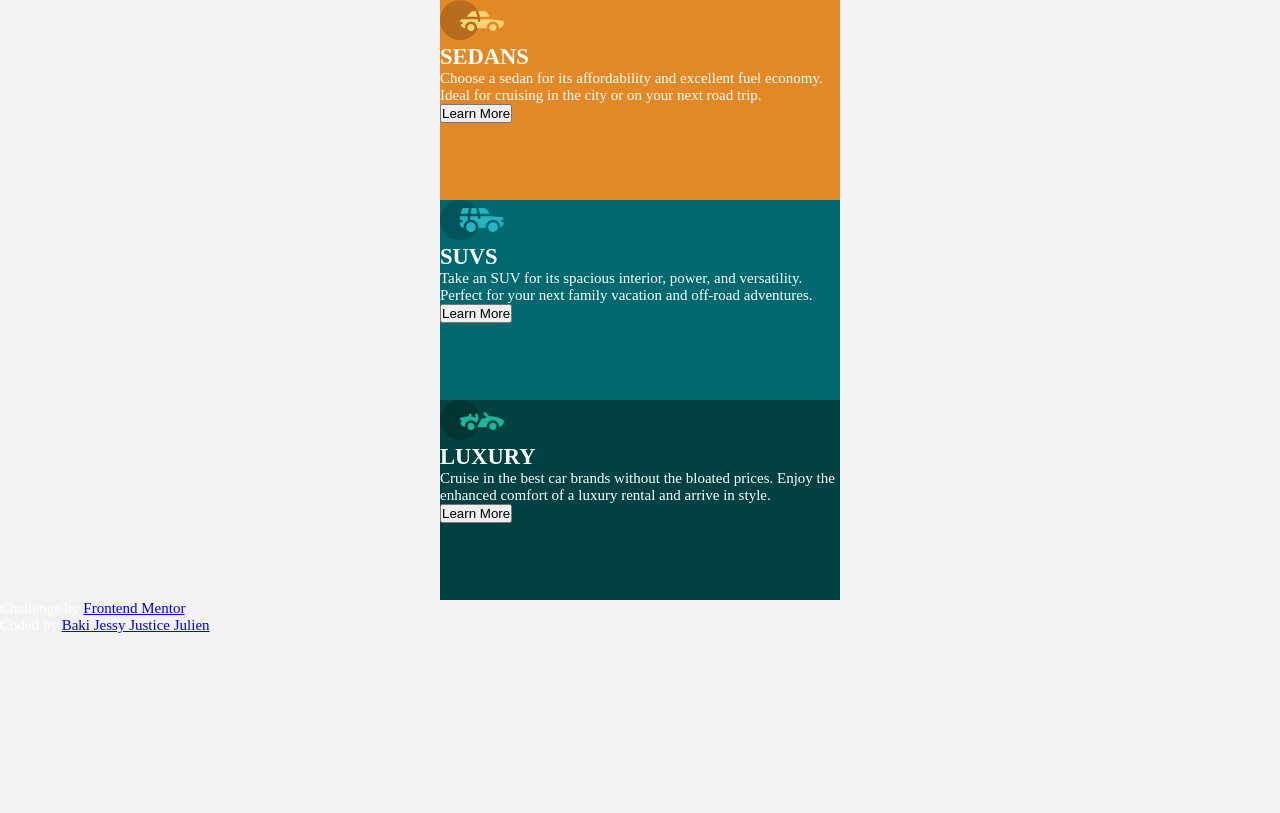
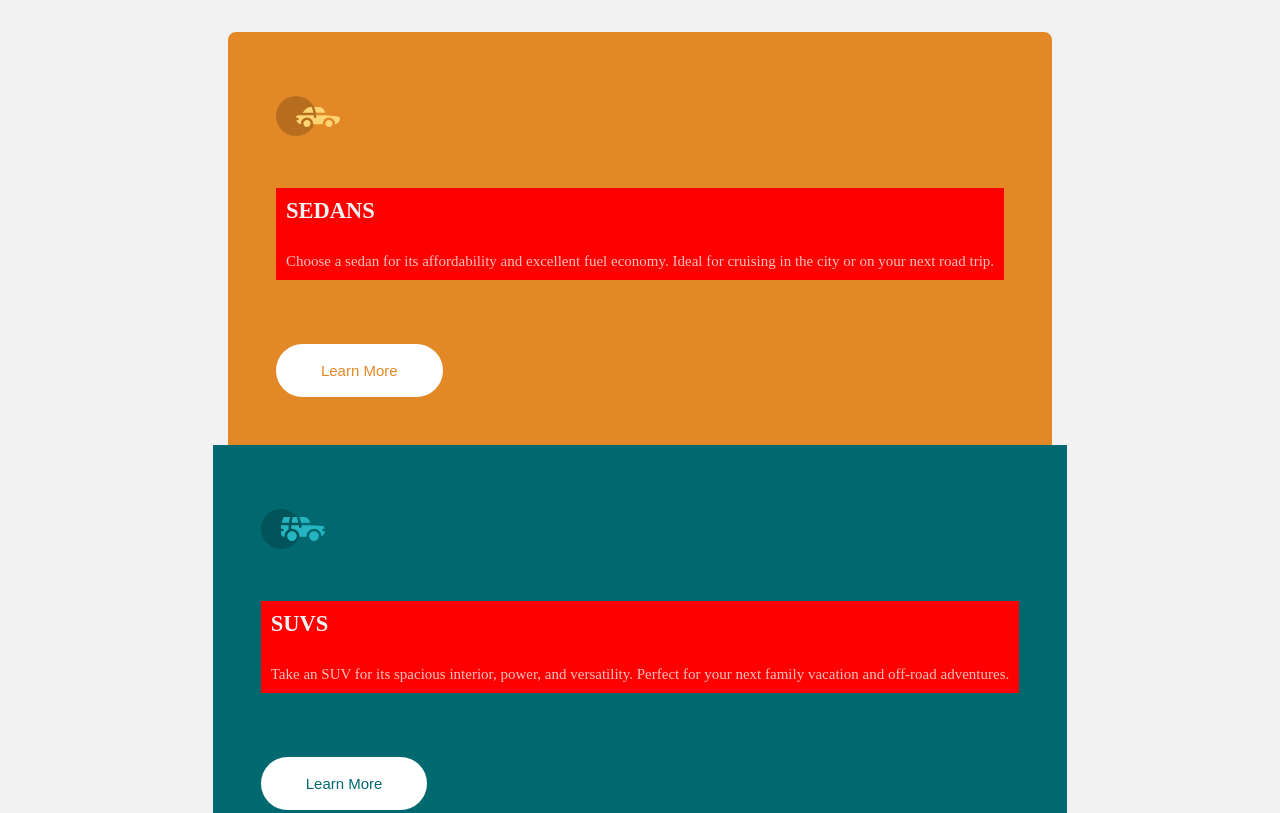
Before and after one commit to blackdreamer15/FEM-3-column-preview-card-component, a plain HTML site: page index.html in a window 1280 px wide. Shown: the top 813 px of the page. Drawn offline with Linux system fonts and the light colour scheme.

Commit message:
Add styles to the sections and add changes to body

```diff
--- a/main.css
+++ b/main.css
@@ -17,29 +17,31 @@
 }
 
 body {
+    font-size: 15px;
+    font-family: ;
     background-color: var(--lighter-gray);
     color: var(--prim-white);
-    font-size: 15px;
-    font-family: ;
+    display: flex;
+    flex-direction: column;
+    align-items: center;
+    justify-content: center;
+    margin: 0rem auto;
     min-height: 100vh;
 }
 
 main {
-    min-width: 375px;
-    width: 400px;
-    margin: 0 auto;
+    min-width: 200px;
+    margin: 2rem 3rem;
     display: flex;
     flex-direction: column;
     align-items: center;
     justify-content: center;
-}
-
-section {
-    height: 200px;
+    min-height: 100vh;
 }
 
 section#sedans {
     background: var(--prim-orange);
+    border-radius: 8px 8px 0 0;
 }
 
 section#suvs {
@@ -48,8 +50,44 @@ section#suvs {
 
 section#luxury {
     background: var(--darker-cyan);
+    border-radius: 0 0 8px 8px;
 }
 
+section img {
+    margin: 4rem 3rem 1rem;
+}
+
+section div.text {
+    margin: 2rem 3rem;
+    background: red;
+    padding: 10px;
+}
+section div.text h1 {
+    color: var(--lighter-gray);
+    margin-bottom: 1.8rem;
+}
+section div.text p {
+    color: var(--trans-white);
+}
+
+section button {
+    margin: 2rem 3rem 3rem;
+    background: white;
+    border-radius: 30px;
+    border: none;
+    padding: 18px 45px;
+    font-size: 15px;
+    cursor: pointer;
+}
+section#sedans > button {
+    color: var(--prim-orange);
+}
+section#suvs > button {
+    color: var(--dark-cyan);
+}
+section#luxury > button {
+    color: var(--darker-cyan);
+}
 
 
 
```
